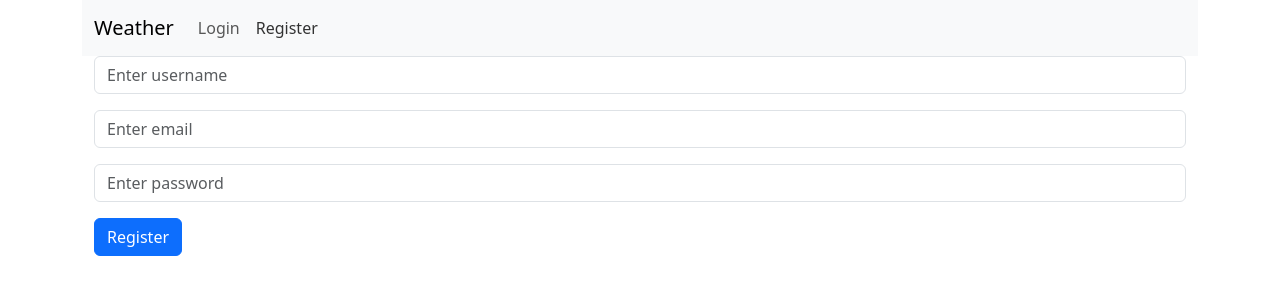
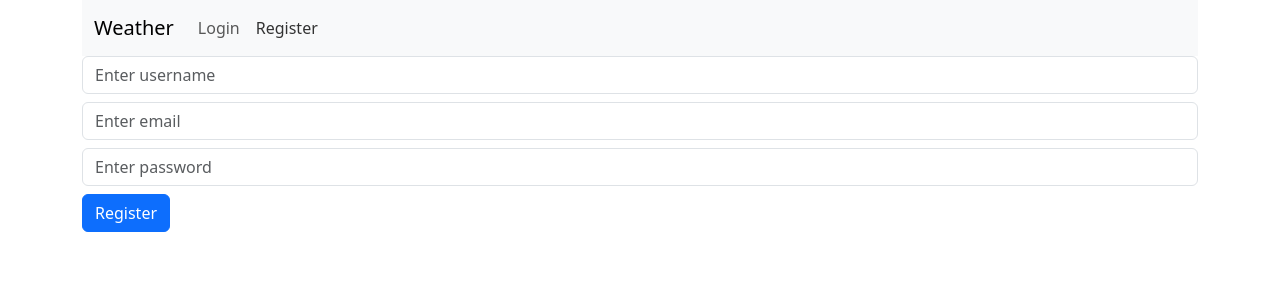
Before and after one commit to mrslvs/weather, a React (Vite) app in the folder frontend/: page / in a window 1280 px wide. Both pictures are taken after a click on the button "Register". Shown: the top 300 px of the page. Built offline with nearby package versions, Linux system fonts and the light colour scheme.

Commit message:
refactor register with react-bootstrap

```diff
--- a/frontend/src/components/Register.jsx
+++ b/frontend/src/components/Register.jsx
@@ -1,22 +1,23 @@
-import React from "react";
-import axiosInstance from "../api/axiosInstance";
-// import "../assets/styles/index.scss";
+import React from 'react';
+import axiosInstance from '../api/axiosInstance';
+import { Form, Button } from 'react-bootstrap';
+import InputGroup from 'react-bootstrap/InputGroup';
 
 const Register = () => {
     const register = async (e) => {
         e.preventDefault();
 
         const registerData = {
-      username: document.getElementById("username").value,
-      email: document.getElementById("email").value,
-      password: document.getElementById("password").value,
+            username: document.getElementById('username').value,
+            email: document.getElementById('email').value,
+            password: document.getElementById('password').value,
         };
 
         try {
-      const response = await axiosInstance.post("/register", registerData, {
+            const response = await axiosInstance.post('/register', registerData, {
                 withCredentials: true,
             });
-      console.log("success");
+            console.log('success');
             console.log(response);
         } catch (err) {
             console.log(err);
@@ -24,15 +25,28 @@ const Register = () => {
     };
 
     return (
-    <form onSubmit={register} className="container">
-      <input
+        // <form onSubmit={register} className="container">
+        <Form onSubmit={register}>
+            {/* <input
                 type="text"
                 id="username"
                 name="username"
                 placeholder="Enter username"
                 className="form-control mb-3"
-      />
-      <input
+            /> */}
+            <Form.Group controlId="username" className="mb-2">
+                {/* <Form.Label>Username</Form.Label> */}
+                <Form.Control type="text" placeholder="Enter username" />
+            </Form.Group>
+            <Form.Group controlId="email" className="mb-2">
+                {/* <Form.Label>Email</Form.Label> */}
+                <Form.Control type="email" placeholder="Enter email" />
+            </Form.Group>
+            <Form.Group controlId="password" className="mb-2">
+                {/* <Form.Label>Password</Form.Label> */}
+                <Form.Control type="password" placeholder="Enter password" />
+            </Form.Group>
+            {/* <input
                 type="text"
                 id="email"
                 name="email"
@@ -45,11 +59,14 @@ const Register = () => {
                 name="password"
                 placeholder="Enter password"
                 className="form-control mb-3"
-      />
-      <button type="submit" className="btn btn-primary">
+            /> */}
+            {/* <button type="submit" className="btn btn-primary">
                 Register
-      </button>
-    </form>
+            </button> */}
+            <Button variant="primary" type="submit">
+                Register
+            </Button>
+        </Form>
     );
 };
 
```
Lines whose indentation alone changed are shown as unchanged.
